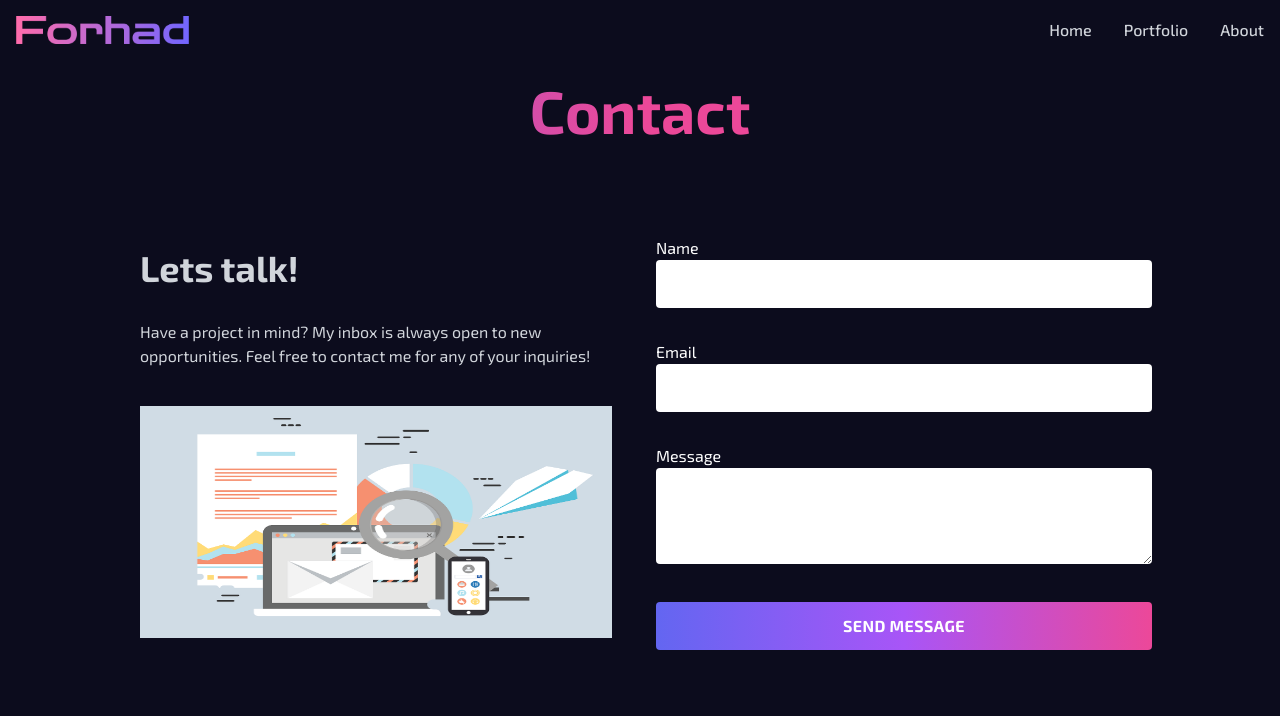
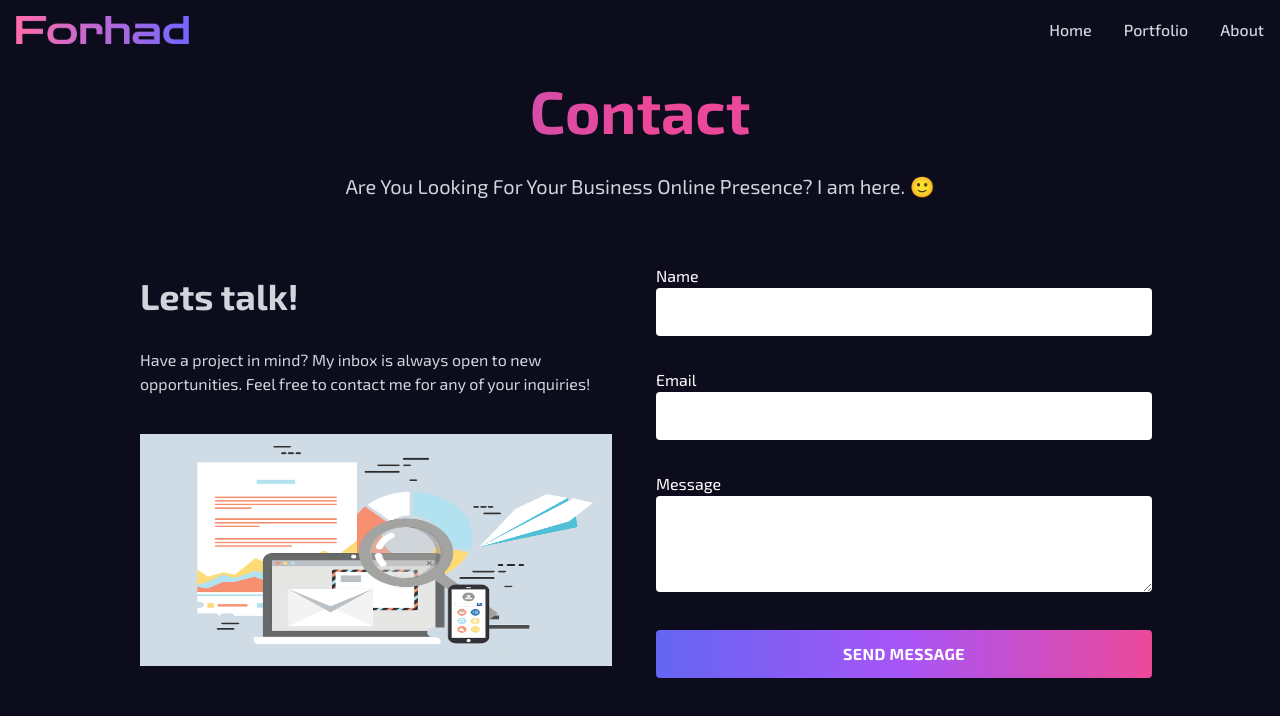
Before and after one commit to forhadhossen1/Forhad-Hossen, a React (Vite) app: page /contact in a window 1280 px wide. Shown: the top 716 px of the page. Built offline with nearby package versions, Linux system fonts and the light colour scheme.

Commit message:
added contact p

```diff
--- a/src/Pages/Contact/Contact.jsx
+++ b/src/Pages/Contact/Contact.jsx
@@ -57,6 +57,8 @@ const Contact = () => {
                         duration: 1,
                     }}
                     className="text-4xl md:text-6xl text-center font-bold my-8 text-transparent bg-clip-text bg-gradient-to-r from-indigo-500 via-pink-500 to-pink-500">Contact</motion.h1>
+
+                <p className='text-xl text-center'>Are You Looking For Your Business Online Presence? I am here. 🙂</p>
             </div>
 
             <div className="grid max-w-screen-xl grid-cols-1 gap-8 px-8 py-16 mx-auto rounded-lg md:grid-cols-2 md:px-12 lg:px-16 xl:px-32">
```
